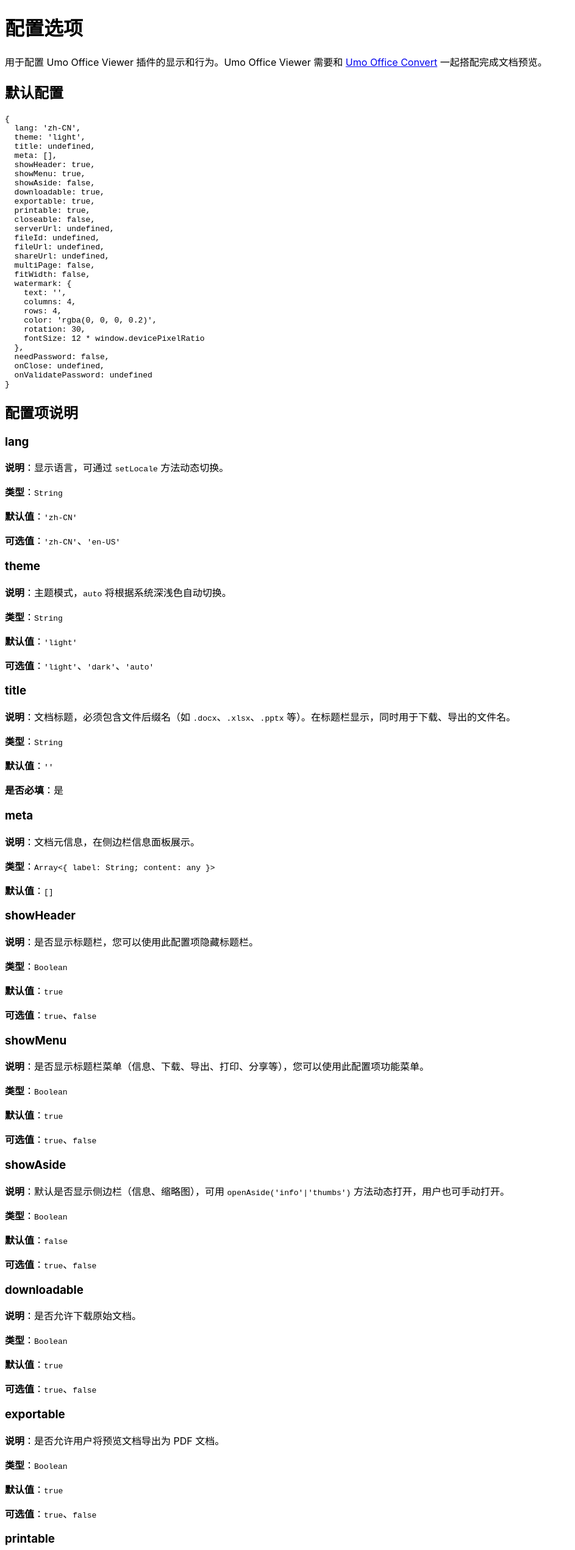
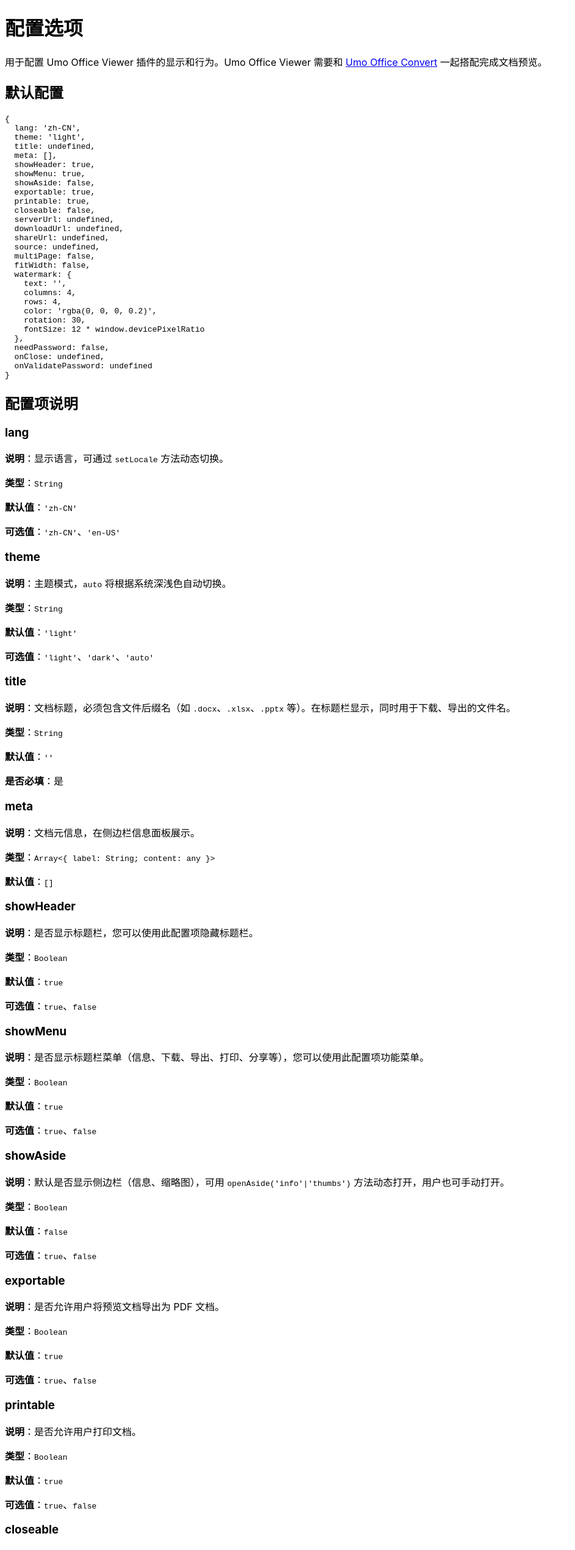
Before and after one commit to umodoc/docs, a Next.js app: page /cn/docs/office-viewer/options in a window 1280 px wide. Shown: the top 2542 px of the page at 61% size, without its empty margins (0-943 px from the left). Built offline with nearby package versions, Linux system fonts and the light colour scheme.

Commit message:
完善文档

```diff
--- a/pages/cn/docs/office-viewer/options.mdx
+++ b/pages/cn/docs/office-viewer/options.mdx
@@ -19,14 +19,13 @@ description: Umo Office Viewer 是一款 Office 文档查看器，支持在 Web
   showHeader: true,
   showMenu: true,
   showAside: false,
-  downloadable: true,
   exportable: true,
   printable: true,
   closeable: false,
   serverUrl: undefined,
-  fileId: undefined,
-  fileUrl: undefined,
+  downloadUrl: undefined,
   shareUrl: undefined,
+  source: undefined,
   multiPage: false,
   fitWidth: false,
   watermark: {
@@ -113,16 +112,6 @@ description: Umo Office Viewer 是一款 Office 文档查看器，支持在 Web
 
 **可选值**：`true`、`false`
 
-### downloadable
-
-**说明**：是否允许下载原始文档。
-
-**类型**：`Boolean`
-
-**默认值**：`true`
-
-**可选值**：`true`、`false`
-
 ### exportable
 
 **说明**：是否允许用户将预览文档导出为 PDF 文档。
@@ -163,25 +152,15 @@ description: Umo Office Viewer 是一款 Office 文档查看器，支持在 Web
 
 **是否必填**：`是`
 
-### fileId
+### downloadUrl
 
-**说明**：文件 ID，即任务 ID，配置该项可直接从[Umo Office Convert](../office-convert)服务中获取已转换完成的文件，而不经过转换服务，极大提高加载速度，减少服务器资源消耗。
+**说明**：原始文档 URL 下载地址，配置后菜单中显示"下载"入口，用户可将原始文档下载到本地。
 
 **类型**：`String`
 
-**默认值**：`undefined`
+**默认值**：`true`
 
-**是否必填**：`fileId` 和 `fileUrl` 至少配置一项
-
-### fileUrl
-
-**说明**：要预览的文件地址 URL。
-
-**类型**：`String`
-
-**默认值**：`undefined`
-
-**是否必填**：`fileId` 和 `fileUrl` 至少配置一项
+**可选值**：`true`、`false`
 
 ### shareUrl
 
@@ -190,6 +169,16 @@ description: Umo Office Viewer 是一款 Office 文档查看器，支持在 Web
 **类型**：`String`
 
 **默认值**：`undefined`
+
+### source
+
+**说明**：要预览的文件地址 URL，通常文档地址为通过 Umo Office Convert 转换后的地址。
+
+**类型**：`String`
+
+**默认值**：`undefined`
+
+**是否必填**：`是`
 
 ### multiPage
 
```
